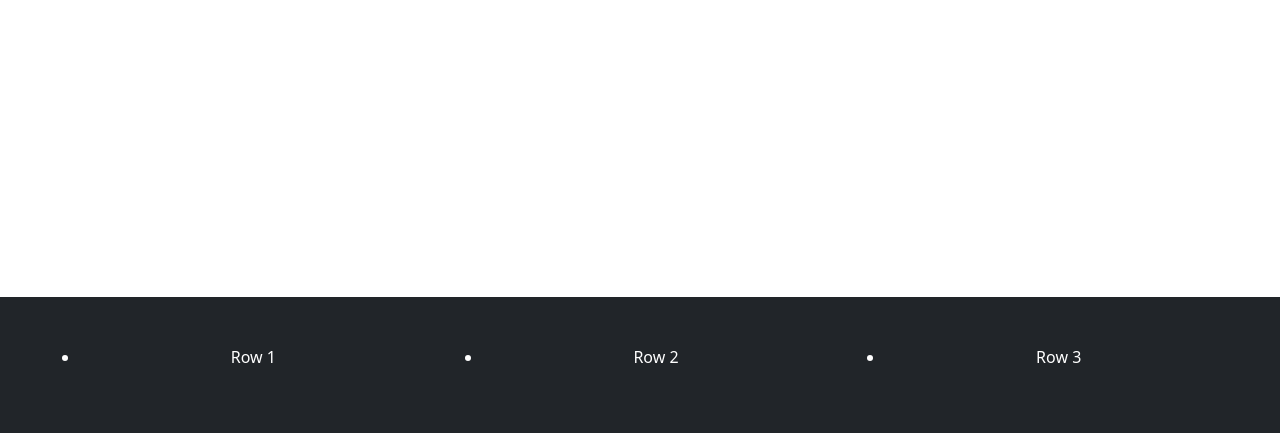
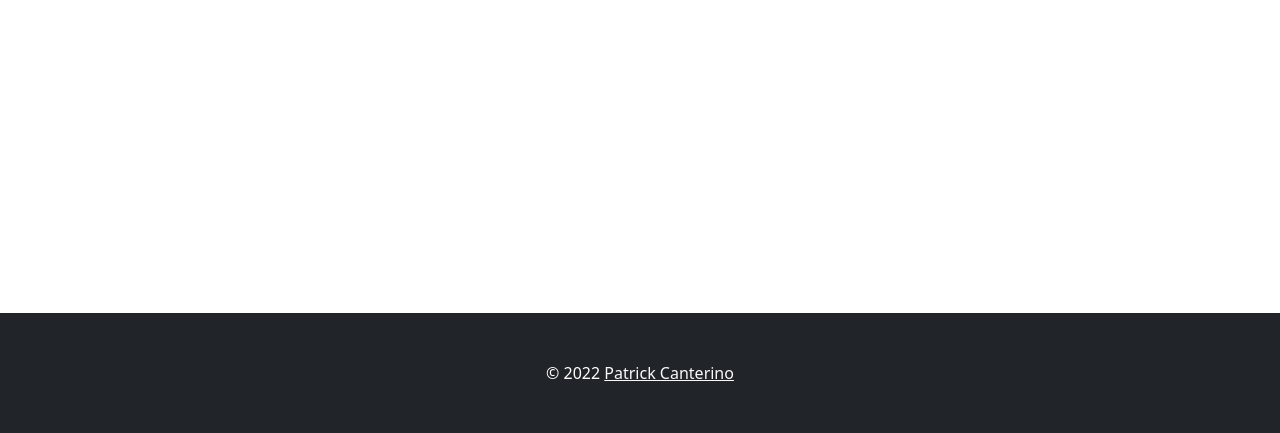
Before and after one commit to pcanterino/pcdenotes, a Django app: page / in a window 1280 px wide. Shown: the part 367-800 px from the top of the page. Run offline with Django 3.2, Linux system fonts and the light colour scheme; data that the repository does not hold is empty; some libraries are stand-ins or nearby versions.

Commit message:
Added copyright notice

```diff
--- a/notes/templates/note_base.html
+++ b/notes/templates/note_base.html
@@ -19,22 +19,8 @@
   </div>
 
   <footer class="container-fluid p-5 bg-dark text-white text-center mt-5">
-    <div class="row">
-      <div class="col-sm">
-        <ul>
-          <li>Row 1</li>
-        </ul>
-      </div>
-      <div class="col-sm">
-        <ul>
-          <li>Row 2</li>
-        </ul>
-      </div>
-      <div class="col-sm">
-        <ul>
-          <li>Row 3</li>
-        </ul>
-      </div>
+    <div>
+      © 2022 <a href="https://www.patrick-canterino.de/" class="link-light">Patrick Canterino</a>
     </div>
   </footer>
 </body>
```
